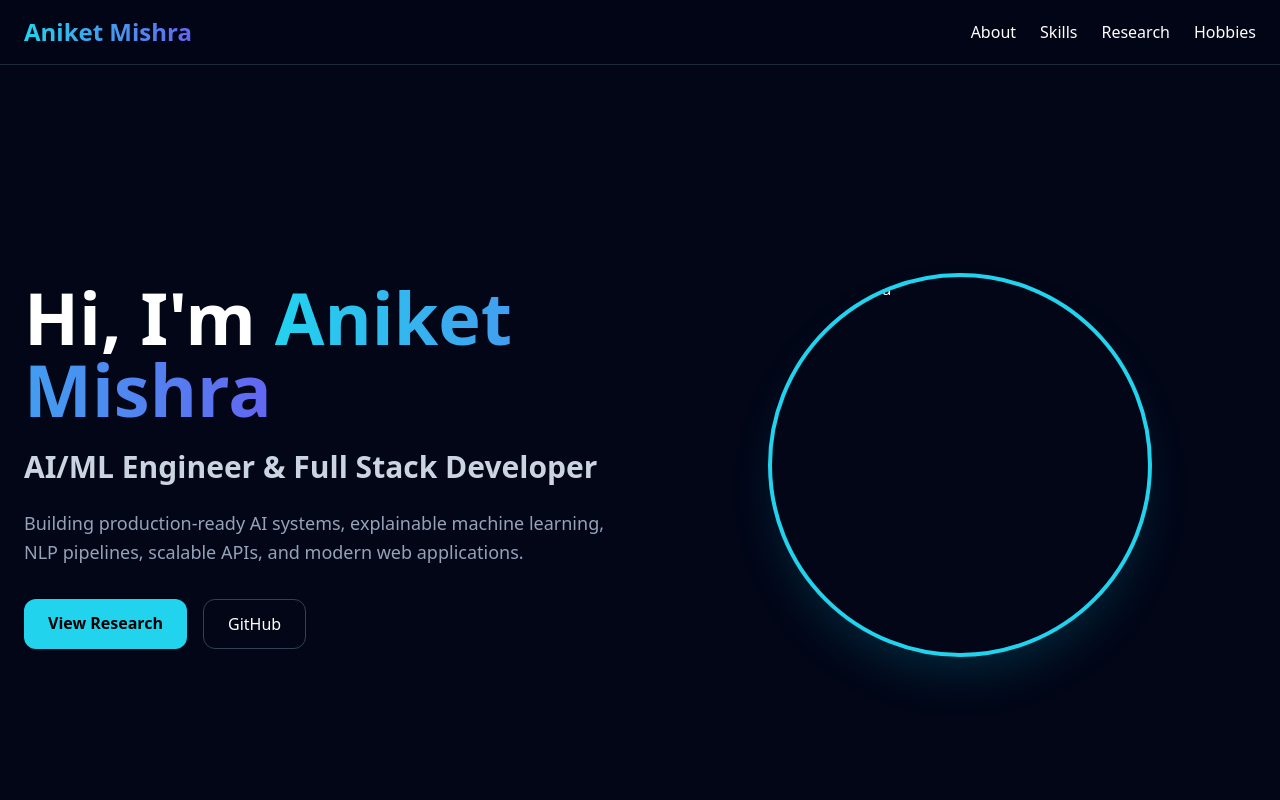
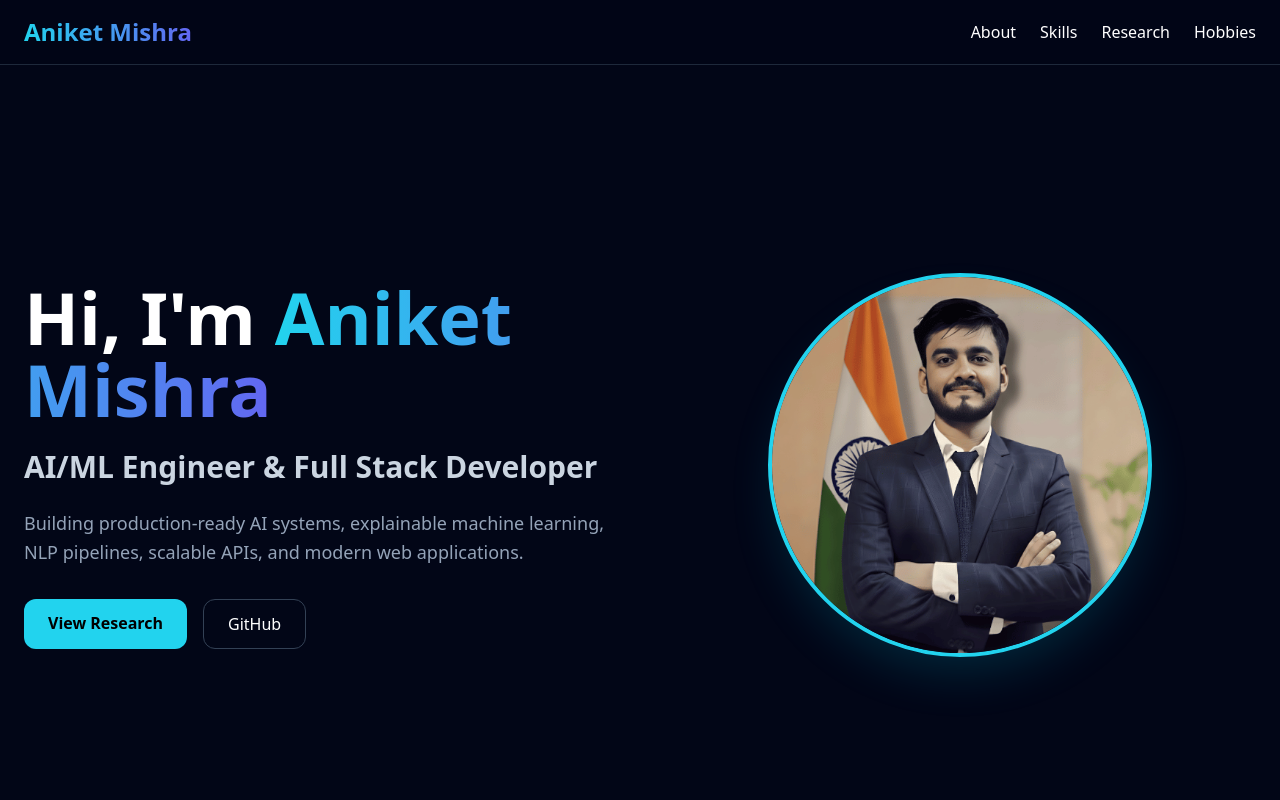
Before and after one commit to heyaniketmishra/heyaniketmishra.github.io, a plain HTML site: page index.html in a window 1280 px wide. Shown: the top 800 px of the page. Drawn offline with nearby package versions, Linux system fonts and the light colour scheme.

Commit message:
Update index.html

```diff
--- a/index.html
+++ b/index.html
@@ -105,7 +105,7 @@
       <!-- Replace image name -->
 
       <img
-        src="Aniket-mishra.jpg"
+        src="Aniket-mishra.png"
         alt="Aniket Mishra"
         class="w-72 h-72 md:w-96 md:h-96 object-cover rounded-full border-4 border-cyan-400 shadow-2xl shadow-cyan-500/20"
       />
```
